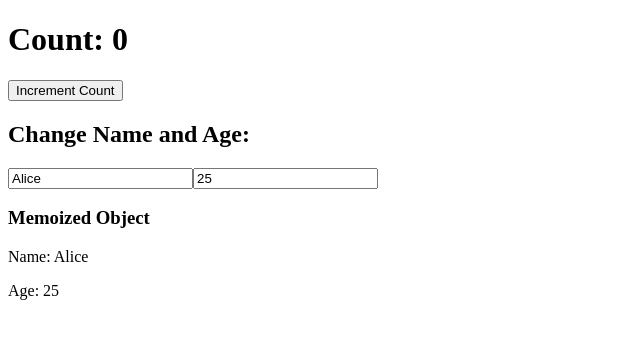
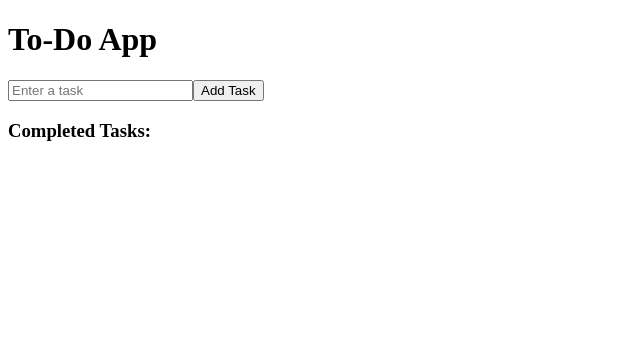
Before and after one commit to saurav-95-dev/React-Redux-CRUD, a React (Vite) app: page / in a window 1280 px wide. Shown: the top 338 px of the page, without its empty margins (0-640 px from the left). Built offline with nearby package versions, Linux system fonts and the light colour scheme.

Commit message:
App-demo via utilising useMemo-optimisation-1

```diff
--- a/src/App.jsx
+++ b/src/App.jsx
@@ -1,45 +1,68 @@
-// Everything about useMemo Hook --->
-// Everything about useCallback --->
+import React, { useState, useMemo } from 'react';
 
-import React, { useState, useMemo } from "react";
-import ChildComponent from "./components/ChildComponent";
+// TodoApp Component
+export default function TodoApp() {
+  // State to keep track of the task input and the list of tasks
+  const [taskInput, setTaskInput] = useState('');
+  const [tasks, setTasks] = useState([]);
 
+  // Function to add a new task
+  const addTask = () => {
+    if (taskInput.trim()) {
+      setTasks([...tasks, { id: tasks.length + 1, text: taskInput, completed: false }]);
+      setTaskInput(''); // Reset input field after adding the task
+    }
+  };
 
-// Parent component
-export default function ParentComponent() {
-  const [count, setCount] = useState(0);  // State that updates frequently
-  const [name, setName] = useState("Alice"); // Name that can be changed
-  const [age, setAge] = useState(25); // Age that can be changed
+  // Function to toggle completion status of a task
+  const toggleCompletion = (taskId) => {
+    setTasks(tasks.map(task =>
+      task.id === taskId ? { ...task, completed: !task.completed } : task
+    ));
+  };
 
-  // Memoize the object so its reference only changes when 'name' or 'age' changes
-  const memoizedObject = useMemo(() => {
-    return { name, age }; // Return the object with name and age
-  }, [name, age]); // Object is only recalculated when 'name' or 'age' changes
+  // Expensive calculation: Filter completed tasks (we'll memoize this)
+  const completedTasks = useMemo(() => {
+    console.log('Filtering completed tasks...');
+    return tasks.filter(task => task.completed);
+  }, [tasks]); // Recalculate only when the `tasks` array changes
 
   return (
     <div>
-      {console.log("ParentComponent rendered...")}
-      <h1>Count: {count}</h1>
-      <button onClick={() => setCount(count + 1)}>Increment Count</button>
+      <h1>To-Do App</h1>
 
+      {/* Task input and add button */}
       <div>
-        <h2>Change Name and Age:</h2>
         <input
           type="text"
-          value={name}
-          onChange={(e) => setName(e.target.value)}
-          placeholder="Enter Name"
+          value={taskInput}
+          onChange={(e) => setTaskInput(e.target.value)}
+          placeholder="Enter a task"
         />
-        <input
-          type="number"
-          value={age}
-          onChange={(e) => setAge(Number(e.target.value))}
-          placeholder="Enter Age"
-        />
+        <button onClick={addTask}>Add Task</button>
       </div>
 
-      {/* Pass the memoized object to the child */}
-      <ChildComponent data={memoizedObject} />
+      {/* List of tasks */}
+      <ul>
+        {tasks.map((task) => (
+          <li key={task.id}>
+            <span
+              style={{ textDecoration: task.completed ? 'line-through' : 'none' }}
+              onClick={() => toggleCompletion(task.id)}
+            >
+              {task.text}
+            </span>
+          </li>
+        ))}
+      </ul>
+
+      {/* Show filtered completed tasks */}
+      <h3>Completed Tasks:</h3>
+      <ul>
+        {completedTasks.map((task) => (
+          <li key={task.id}>{task.text}</li>
+        ))}
+      </ul>
     </div>
   );
 }
```
